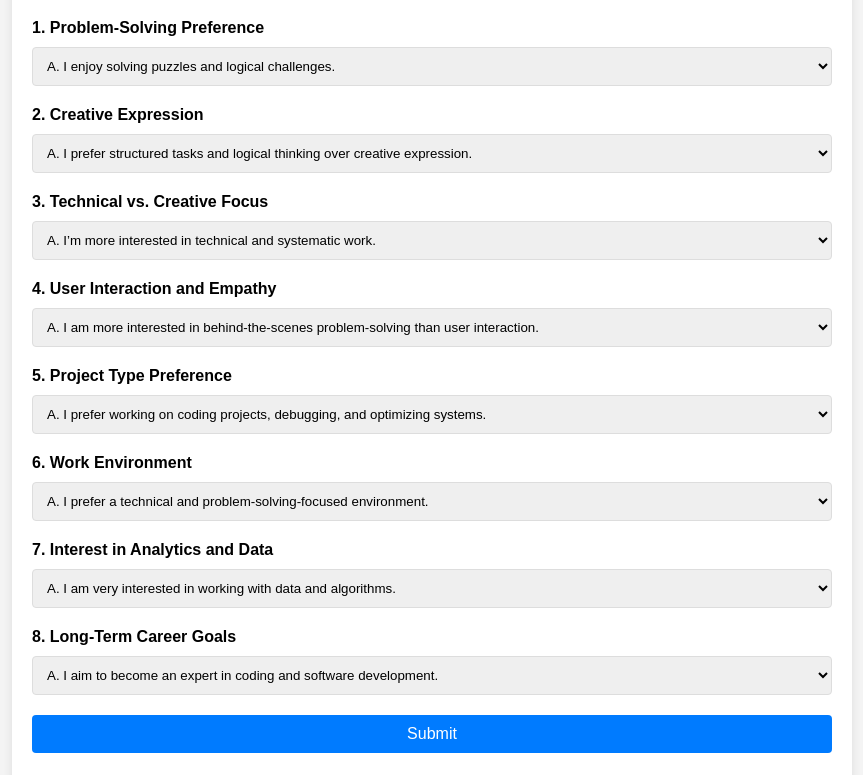
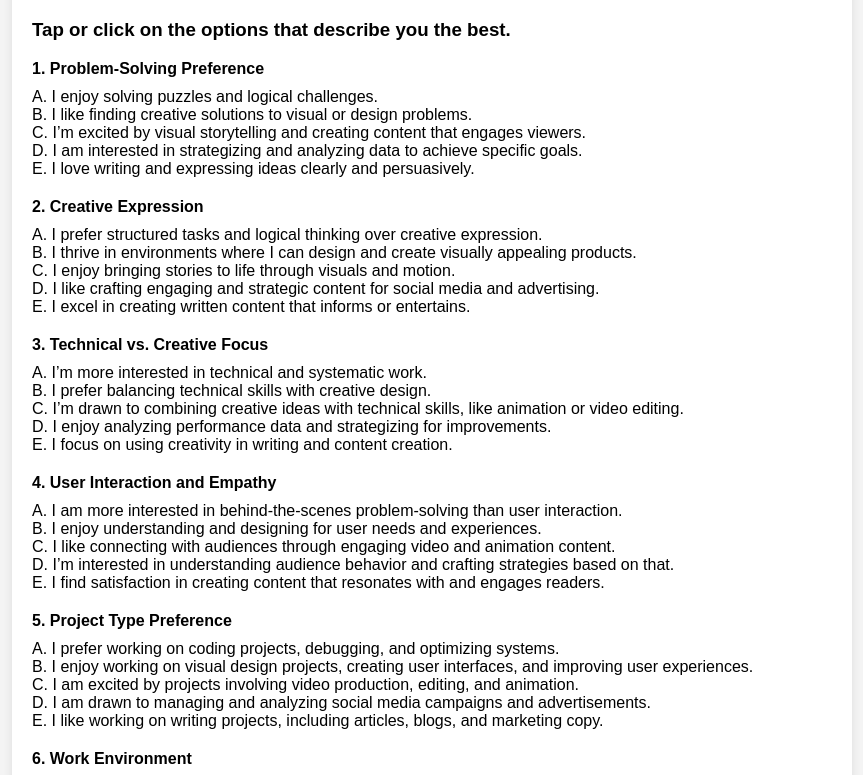
Before and after one commit to HassanSattar147/it-career-finder, a plain HTML site: page index.html in a window 1280 px wide. Shown: the part 131-906 px from the top of the page, without its empty margins (208-1071 px from the left). Drawn offline with Linux system fonts and the light colour scheme.

Commit message:
Update index.html

```diff
--- a/index.html
+++ b/index.html
@@ -1,202 +1,112 @@
 <!DOCTYPE html>
 <html lang="en">
 <head>
-    <meta charset="UTF-8" />
-    <meta name="viewport" content="width=device-width, initial-scale=1.0" />
+    <meta charset="UTF-8">
+    <meta name="viewport" content="width=device-width, initial-scale=1.0">
     <title>Career Choice Questionnaire</title>
-    <link rel="stylesheet" href="styles.css" />
+    <link rel="stylesheet" href="styles.css">
 </head>
 <body>
     <div class="container">
         <h1>Career Choice Questionnaire</h1>
+        <h3>Tap or click on the options that describe you the best.</h3>
         <form id="questionnaire-form">
+            <!-- Question 1 -->
             <div class="question">
                 <label>1. Problem-Solving Preference</label>
-          <select name="question1">
-            <option value="A">
-              A. I enjoy solving puzzles and logical challenges.
-            </option>
-            <option value="B">
-              B. I like finding creative solutions to visual or design problems.
-            </option>
-            <option value="C">
-              C. I’m excited by visual storytelling and creating content that
-              engages viewers.
-            </option>
-            <option value="D">
-              D. I am interested in strategizing and analyzing data to achieve
-              specific goals.
-            </option>
-            <option value="E">
-              E. I love writing and expressing ideas clearly and persuasively.
-            </option>
-          </select>
+                <div class="options" data-question="question1">
+                    <div class="option" data-value="A">A. I enjoy solving puzzles and logical challenges.</div>
+                    <div class="option" data-value="B">B. I like finding creative solutions to visual or design problems.</div>
+                    <div class="option" data-value="C">C. I’m excited by visual storytelling and creating content that engages viewers.</div>
+                    <div class="option" data-value="D">D. I am interested in strategizing and analyzing data to achieve specific goals.</div>
+                    <div class="option" data-value="E">E. I love writing and expressing ideas clearly and persuasively.</div>
                 </div>
+            </div>
+
+            <!-- Question 2 -->
             <div class="question">
                 <label>2. Creative Expression</label>
-          <select name="question2">
-            <option value="A">
-              A. I prefer structured tasks and logical thinking over creative
-              expression.
-            </option>
-            <option value="B">
-              B. I thrive in environments where I can design and create visually
-              appealing products.
-            </option>
-            <option value="C">
-              C. I enjoy bringing stories to life through visuals and motion.
-            </option>
-            <option value="D">
-              D. I like crafting engaging and strategic content for social media
-              and advertising.
-            </option>
-            <option value="E">
-              E. I excel in creating written content that informs or entertains.
-            </option>
-          </select>
+                <div class="options" data-question="question2">
+                    <div class="option" data-value="A">A. I prefer structured tasks and logical thinking over creative expression.</div>
+                    <div class="option" data-value="B">B. I thrive in environments where I can design and create visually appealing products.</div>
+                    <div class="option" data-value="C">C. I enjoy bringing stories to life through visuals and motion.</div>
+                    <div class="option" data-value="D">D. I like crafting engaging and strategic content for social media and advertising.</div>
+                    <div class="option" data-value="E">E. I excel in creating written content that informs or entertains.</div>
                 </div>
+            </div>
+
+            <!-- Question 3 -->
             <div class="question">
                 <label>3. Technical vs. Creative Focus</label>
-          <select name="question3">
-            <option value="A">
-              A. I’m more interested in technical and systematic work.
-            </option>
-            <option value="B">
-              B. I prefer balancing technical skills with creative design.
-            </option>
-            <option value="C">
-              C. I’m drawn to combining creative ideas with technical skills,
-              like animation or video editing.
-            </option>
-            <option value="D">
-              D. I enjoy analyzing performance data and strategizing for
-              improvements.
-            </option>
-            <option value="E">
-              E. I focus on using creativity in writing and content creation.
-            </option>
-          </select>
+                <div class="options" data-question="question3">
+                    <div class="option" data-value="A">A. I’m more interested in technical and systematic work.</div>
+                    <div class="option" data-value="B">B. I prefer balancing technical skills with creative design.</div>
+                    <div class="option" data-value="C">C. I’m drawn to combining creative ideas with technical skills, like animation or video editing.</div>
+                    <div class="option" data-value="D">D. I enjoy analyzing performance data and strategizing for improvements.</div>
+                    <div class="option" data-value="E">E. I focus on using creativity in writing and content creation.</div>
                 </div>
+            </div>
+
+            <!-- Question 4 -->
             <div class="question">
                 <label>4. User Interaction and Empathy</label>
-          <select name="question4">
-            <option value="A">
-              A. I am more interested in behind-the-scenes problem-solving than
-              user interaction.
-            </option>
-            <option value="B">
-              B. I enjoy understanding and designing for user needs and
-              experiences.
-            </option>
-            <option value="C">
-              C. I like connecting with audiences through engaging video and
-              animation content.
-            </option>
-            <option value="D">
-              D. I’m interested in understanding audience behavior and crafting
-              strategies based on that.
-            </option>
-            <option value="E">
-              E. I find satisfaction in creating content that resonates with and
-              engages readers.
-            </option>
-          </select>
+                <div class="options" data-question="question4">
+                    <div class="option" data-value="A">A. I am more interested in behind-the-scenes problem-solving than user interaction.</div>
+                    <div class="option" data-value="B">B. I enjoy understanding and designing for user needs and experiences.</div>
+                    <div class="option" data-value="C">C. I like connecting with audiences through engaging video and animation content.</div>
+                    <div class="option" data-value="D">D. I’m interested in understanding audience behavior and crafting strategies based on that.</div>
+                    <div class="option" data-value="E">E. I find satisfaction in creating content that resonates with and engages readers.</div>
                 </div>
+            </div>
+
+            <!-- Question 5 -->
             <div class="question">
                 <label>5. Project Type Preference</label>
-          <select name="question5">
-            <option value="A">
-              A. I prefer working on coding projects, debugging, and optimizing
-              systems.
-            </option>
-            <option value="B">
-              B. I enjoy working on visual design projects, creating user
-              interfaces, and improving user experiences.
-            </option>
-            <option value="C">
-              C. I am excited by projects involving video production, editing,
-              and animation.
-            </option>
-            <option value="D">
-              D. I am drawn to managing and analyzing social media campaigns and
-              advertisements.
-            </option>
-            <option value="E">
-              E. I like working on writing projects, including articles, blogs,
-              and marketing copy.
-            </option>
-          </select>
+                <div class="options" data-question="question5">
+                    <div class="option" data-value="A">A. I prefer working on coding projects, debugging, and optimizing systems.</div>
+                    <div class="option" data-value="B">B. I enjoy working on visual design projects, creating user interfaces, and improving user experiences.</div>
+                    <div class="option" data-value="C">C. I am excited by projects involving video production, editing, and animation.</div>
+                    <div class="option" data-value="D">D. I am drawn to managing and analyzing social media campaigns and advertisements.</div>
+                    <div class="option" data-value="E">E. I like working on writing projects, including articles, blogs, and marketing copy.</div>
                 </div>
+            </div>
+
+            <!-- Question 6 -->
             <div class="question">
                 <label>6. Work Environment</label>
-          <select name="question6">
-            <option value="A">
-              A. I prefer a technical and problem-solving-focused environment.
-            </option>
-            <option value="B">
-              B. I enjoy working in creative design environments with a focus on
-              aesthetics and user experience.
-            </option>
-            <option value="C">
-              C. I thrive in dynamic environments where I can work on visual
-              media and animation.
-            </option>
-            <option value="D">
-              D. I like environments where strategic planning and data analysis
-              are key.
-            </option>
-            <option value="E">
-              E. I excel in environments that allow for creative writing and
-              content creation.
-            </option>
-          </select>
+                <div class="options" data-question="question6">
+                    <div class="option" data-value="A">A. I prefer a technical and problem-solving-focused environment.</div>
+                    <div class="option" data-value="B">B. I enjoy working in creative design environments with a focus on aesthetics and user experience.</div>
+                    <div class="option" data-value="C">C. I thrive in dynamic environments where I can work on visual media and animation.</div>
+                    <div class="option" data-value="D">D. I like environments where strategic planning and data analysis are key.</div>
+                    <div class="option" data-value="E">E. I excel in environments that allow for creative writing and content creation.</div>
                 </div>
+            </div>
+
+            <!-- Question 7 -->
             <div class="question">
                 <label>7. Interest in Analytics and Data</label>
-          <select name="question7">
-            <option value="A">
-              A. I am very interested in working with data and algorithms.
-            </option>
-            <option value="B">
-              B. I am less interested in data and more focused on design and
-              aesthetics.
-            </option>
-            <option value="C">
-              C. I use data to inform creative decisions but am primarily
-              focused on visual content.
-            </option>
-            <option value="D">
-              D. I am interested in analyzing data to measure and optimize
-              performance.
-            </option>
-            <option value="E">
-              E. I use data to inform content strategies but focus mainly on
-              writing.
-            </option>
-          </select>
+                <div class="options" data-question="question7">
+                    <div class="option" data-value="A">A. I am very interested in working with data and algorithms.</div>
+                    <div class="option" data-value="B">B. I am less interested in data and more focused on design and aesthetics.</div>
+                    <div class="option" data-value="C">C. I use data to inform creative decisions but am primarily focused on visual content.</div>
+                    <div class="option" data-value="D">D. I am interested in analyzing data to measure and optimize performance.</div>
+                    <div class="option" data-value="E">E. I use data to inform content strategies but focus mainly on writing.</div>
                 </div>
+            </div>
+
+            <!-- Question 8 -->
             <div class="question">
                 <label>8. Long-Term Career Goals</label>
-          <select name="question8">
-            <option value="A">
-              A. I aim to become an expert in coding and software development.
-            </option>
-            <option value="B">
-              B. I aspire to design compelling and user-friendly interfaces and
-              experiences.
-            </option>
-            <option value="C">
-              C. I want to work in the creative field of video production and
-              animation.
-            </option>
-            <option value="D">
-              D. I aim to specialize in social media and advertising strategies.
-            </option>
-            <option value="E">
-              E. I want to become a skilled content writer and creator.
-            </option>
-          </select>
+                <div class="options" data-question="question8">
+                    <div class="option" data-value="A">A. I aim to become an expert in coding and software development.</div>
+                    <div class="option" data-value="B">B. I aspire to design compelling and user-friendly interfaces and experiences.</div>
+                    <div class="option" data-value="C">C. I want to work in the creative field of video production and animation.</div>
+                    <div class="option" data-value="D">D. I aim to specialize in social media and advertising strategies.</div>
+                    <div class="option" data-value="E">E. I want to become a skilled content writer and creator.</div>
                 </div>
+            </div>
+
             <button type="button" onclick="calculateResult()">Submit</button>
         </form>
         <div id="result" class="result"></div>
```
Lines whose indentation alone changed are shown as unchanged.
